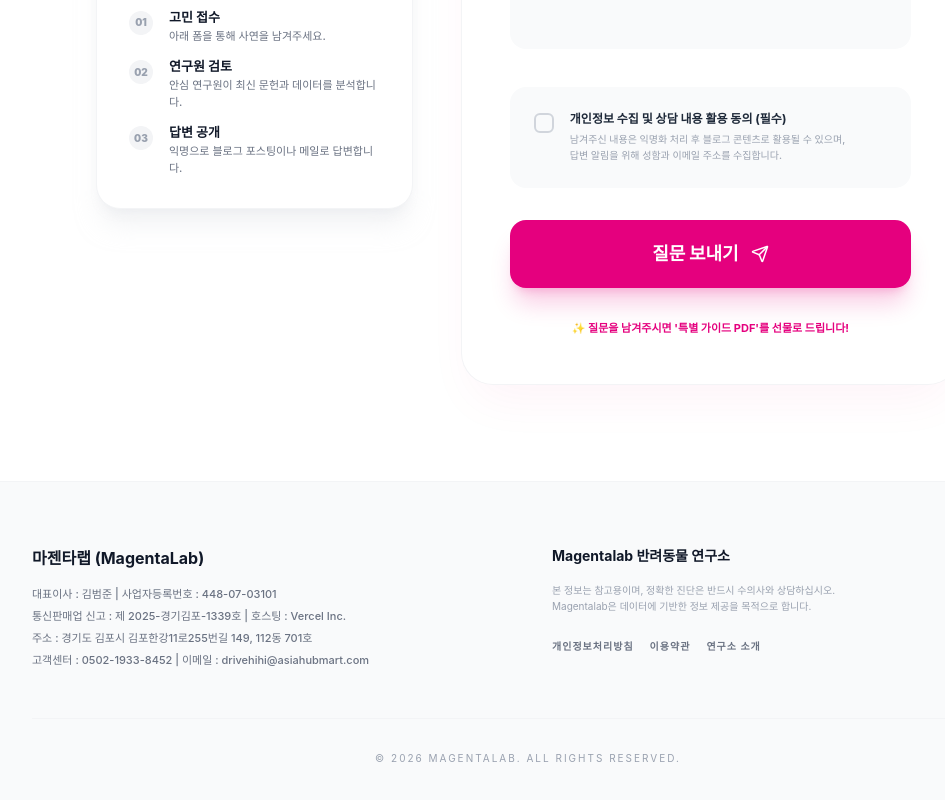
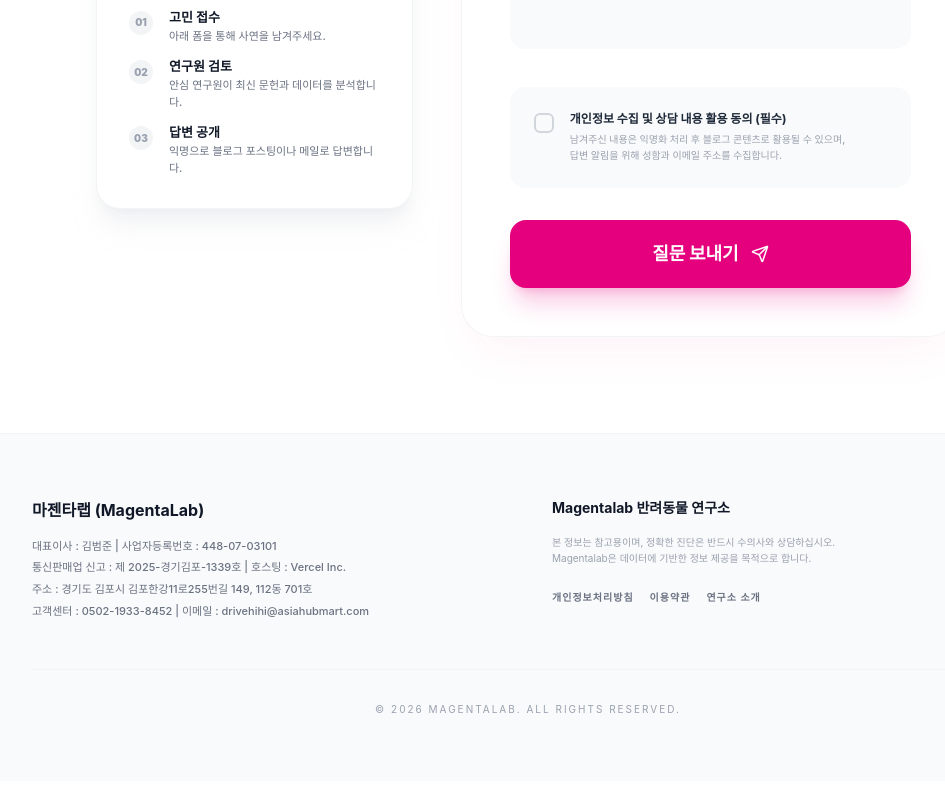
Before and after one commit to drivehihi-ctrl/magentalab-blog, a Next.js app: page /ask-ansimi in a window 1280 px wide. Shown: the part 824-1624 px from the top of the page, without its empty margins (112-1057 px from the left). Built offline with nearby package versions, Linux system fonts and the light colour scheme; a web font is replaced by a local one.

Commit message:
docs: remove PDF gift mention from Ask Ansim-i page

```diff
--- a/app/ask-ansimi/page.tsx
+++ b/app/ask-ansimi/page.tsx
@@ -34,12 +34,6 @@ export default function AskAnsimiPage() {
             보내주신 소중한 고민은 안심 연구원이 꼼꼼히 읽어본 후, <br />
             블로그 포스팅이나 이메일을 통해 답변해 드릴게요. 조금만 기다려주세요! ✨
           </p>
-          <div className="bg-magenta/5 rounded-2xl p-6 mb-8 text-left border border-magenta/10">
-            <p className="text-magenta font-bold text-sm mb-1">🎁 선물이 도착할 예정입니다!</p>
-            <p className="text-[11px] text-gray-500 font-medium">
-              질문을 남겨주신 감사의 의미로 '이번주의 연구소 결과 PDF'를 함께 보내드릴게요.
-            </p>
-          </div>
           <button
             onClick={() => setStatus("idle")}
             className="w-full py-4 bg-magenta text-white font-bold rounded-2xl shadow-lg shadow-magenta/20 hover:bg-magenta/90 transition-all active:scale-95"
@@ -176,14 +170,10 @@ export default function AskAnsimiPage() {
             >
               {status === "submitting" ? (
                 <div className="w-5 h-5 border-2 border-white/30 border-t-white rounded-full animate-spin" />
-              ) : (
+            ) : (
                 <>질문 보내기 <Send size={18} /></>
               )}
             </button>
-
-            <p className="text-center text-[11px] text-magenta font-bold">
-              ✨ 질문을 남겨주시면 '특별 가이드 PDF'를 선물로 드립니다!
-            </p>
           </form>
         </div>
       </div>
```
